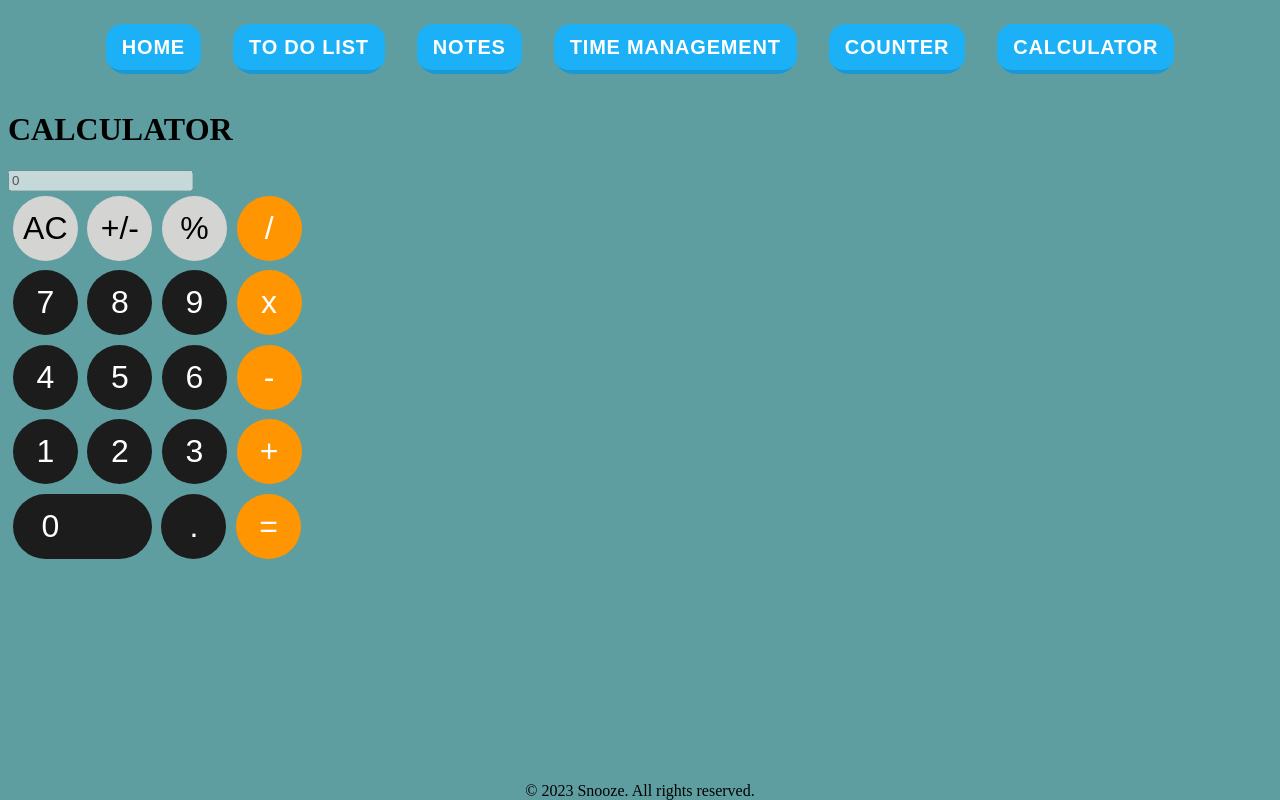
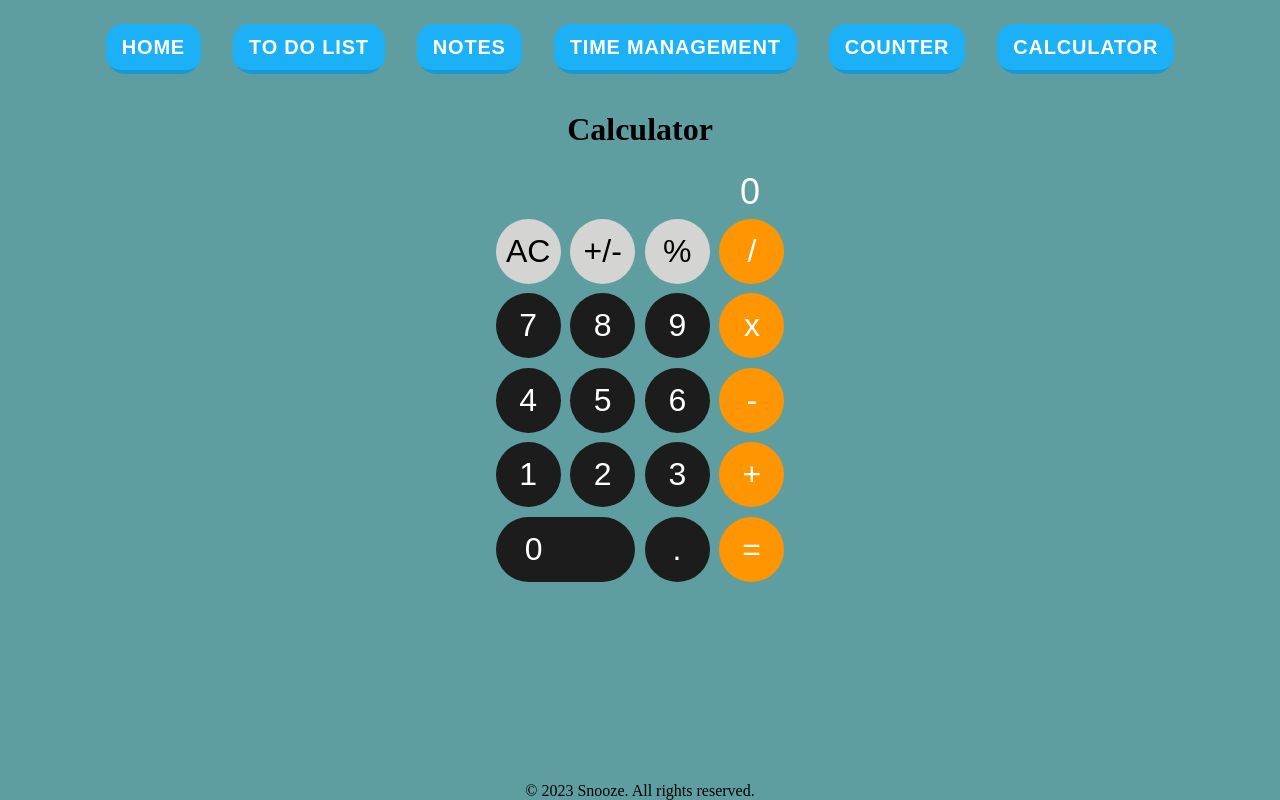
Before and after one commit to MohedeenT/Productivity_app, a React (Create React App) app: page /calculator in a window 1280 px wide. Built offline with nearby package versions, Linux system fonts and the light colour scheme.

Commit message:
calculator finalized

```diff
--- a/src/App.css
+++ b/src/App.css
@@ -443,6 +443,18 @@ nav a:active {
 /*The Apple Calculator App Icon 2017 Color Scheme palette has 4 colors
  which are Light Gray (#D4D4D2), Eerie Black (#1C1C1C), Dark Liver (#505050) and Vivid Gamboge (#FF9500).*/
 
+.calculator-container {
+  text-align: center;
+}
+.calculator-container input {
+  width: 19%;
+  background: none;
+  border: none;
+  text-align: right;
+  font-size: 36px;
+  color: white;
+}
+
 .calc-btns button {
   border-radius: 50px;
   border-style: none;
@@ -476,6 +488,18 @@ nav a:active {
 }
 
 .main-btns,
-.special-btns {
-  transition: background-color 1s;
+.special-btns,
+#equals {
+  transition: background-color 0.7s;
 }
+
+.main-btns:active {
+  transition: background-color 0.2s;
+  background-color: #505050;
+}
+
+.special-btns:active,
+#equals:active {
+  transition: background-color 0.2s;
+  background-color: white;
+}
--- a/src/pages/Calculator.jsx
+++ b/src/pages/Calculator.jsx
@@ -17,17 +17,21 @@ export default function Calculator(){
     const stage = (value)=>{
         //value comes in as a string
         const dot = value === "."
+        const zero = value === "0"
 
         !state.calculator.currentOperator ?
         // if there is no operator
         setState((draft)=>{
             if (dot) {
-                if (state.calculator.leftOperand.includes(".")) {
+                if (String(draft.calculator.leftOperand).includes(".")) {
                     return
                 }
-                if (state.calculator.leftOperand === "") {
+                if (draft.calculator.leftOperand === "") {
                     value = "0."
                 }
+            }
+            if (zero) {
+                if(draft.calculator.leftOperand === "0") return
             }
             draft.calculator.leftOperand += value
             draft.calculator.display = draft.calculator.leftOperand
@@ -36,12 +40,15 @@ export default function Calculator(){
         // if there is an operator
         setState((draft)=>{
             if (dot) {
-                if (state.calculator.rightOperand.includes(".")) {
+                if (String(draft.calculator.rightOperand).includes(".")) {
                     return
                 }
-                if (state.calculator.rightOperand === "") {
+                if (draft.calculator.rightOperand === "") {
                     value = "0."
                 }
+            }
+            if (zero) {
+                if(draft.calculator.rightOperand === "0") return
             }
             draft.calculator.rightOperand += value
             draft.calculator.display = draft.calculator.rightOperand
@@ -94,7 +101,7 @@ export default function Calculator(){
                 switch (draft.calculator.prevOperator) {
                     case "+":
                         setState((draft)=>{
-                            draft.calculator.display += draft.calculator.prevRight
+                            draft.calculator.display = +draft.calculator.display + +draft.calculator.prevRight
                         })
                         break;
                     case "-":
@@ -171,7 +178,7 @@ export default function Calculator(){
         !state.calculator.currentOperator ?
         setState((draft)=>{
             draft.calculator.display /= 100
-            if(draft.calculator.leftOperand)draft.calculator.leftOperand /= 100
+            draft.calculator.leftOperand = draft.calculator.display
         })
         :
         state.calculator.rightOperand ?
@@ -195,9 +202,9 @@ export default function Calculator(){
 
     return(
     <>
-    <h1>CALCULATOR</h1>
     <div
     className="calculator-container">
+        <h1>Calculator</h1>
         <div>
             <input
             value={state.calculator.display}
@@ -219,6 +226,7 @@ export default function Calculator(){
         >%</button>
         <button
         className="operator-btns"
+        style={!state.calculator.rightOperand && state.calculator.currentOperator === '/' ? {backgroundColor:"white",color:"#ff9500"}:{}}
         onClick={(e)=>setOperator(e.target.innerText)}
         >/</button>
         </div>
@@ -239,6 +247,7 @@ export default function Calculator(){
         >9</button>
         <button
         className="operator-btns"
+        style={!state.calculator.rightOperand && state.calculator.currentOperator === 'x' ? {backgroundColor:"white",color:"#ff9500"}:{}}
         onClick={(e)=>setOperator(e.target.innerText)}
         >x</button>
         </div>
@@ -259,6 +268,7 @@ export default function Calculator(){
         >6</button>
         <button
         className="operator-btns"
+        style={!state.calculator.rightOperand && state.calculator.currentOperator === '-' ? {backgroundColor:"white",color:"#ff9500"}:{}}
         onClick={(e)=>setOperator(e.target.innerText)}
         >-</button>
         </div>
@@ -279,6 +289,7 @@ export default function Calculator(){
         >3</button>
         <button
         className="operator-btns"
+        style={!state.calculator.rightOperand && state.calculator.currentOperator === '+' ? {backgroundColor:"white",color:"#ff9500"}:{}}
         onClick={(e)=>setOperator(e.target.innerText)}
         >+</button>
         </div>
@@ -296,6 +307,7 @@ export default function Calculator(){
         >.</button>
         <button
         className="operator-btns"
+        id="equals"
         onClick={()=>evaluate()}
         >=</button>
         </div>
--- a/src/pages/Counter.jsx
+++ b/src/pages/Counter.jsx
@@ -45,7 +45,7 @@ export default function Counter(){
         <div
         id="counter-setup"
         >
-        <h1>Welcome to Counter</h1>
+        <h1>Counter</h1>
         <form
         action="submit"
         onSubmit={(e)=>addCounter(e)}>
--- a/src/pages/TimeManagement.jsx
+++ b/src/pages/TimeManagement.jsx
@@ -56,6 +56,7 @@ const handleClick = (btnVal)=>{
     return (
         <div
         id="timer-container">
+        <h1>Timer</h1>
         <div id="timer">{state.time.minutes}:{state.time.seconds}</div>
         <div
         className="action-btns">
```
